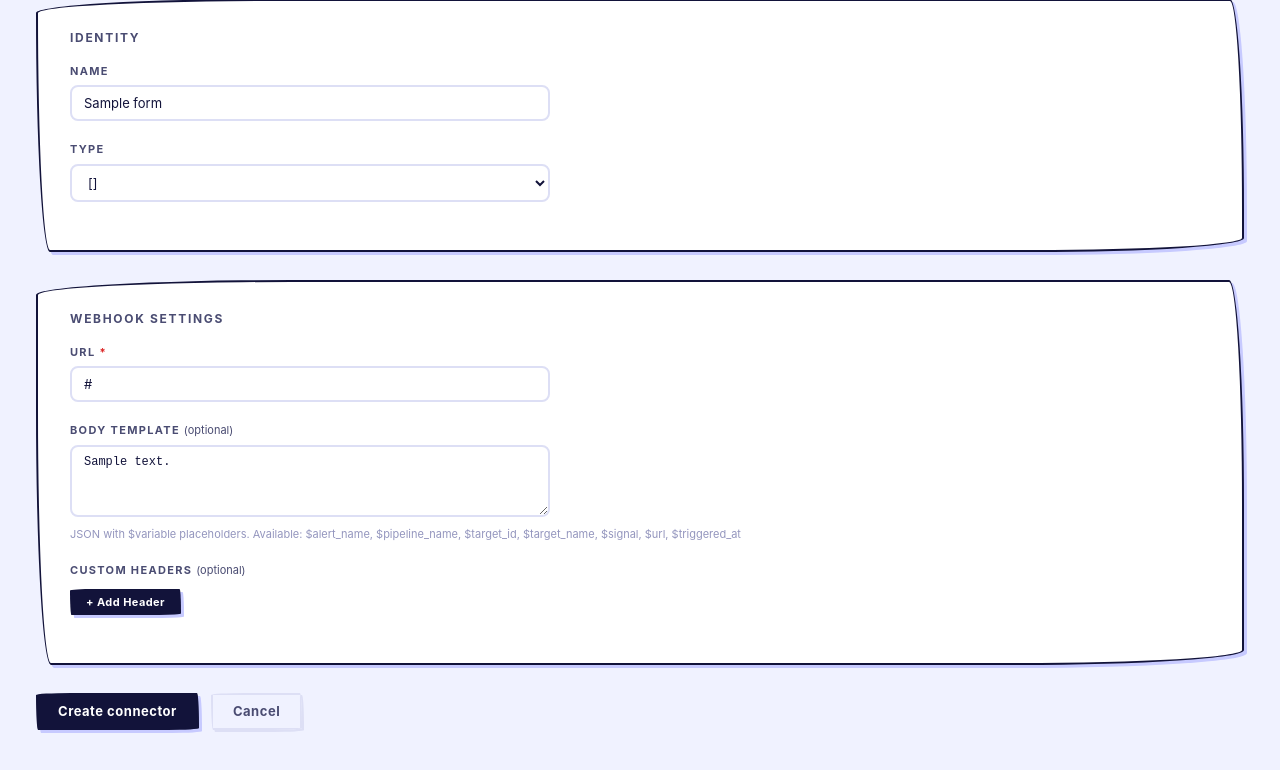
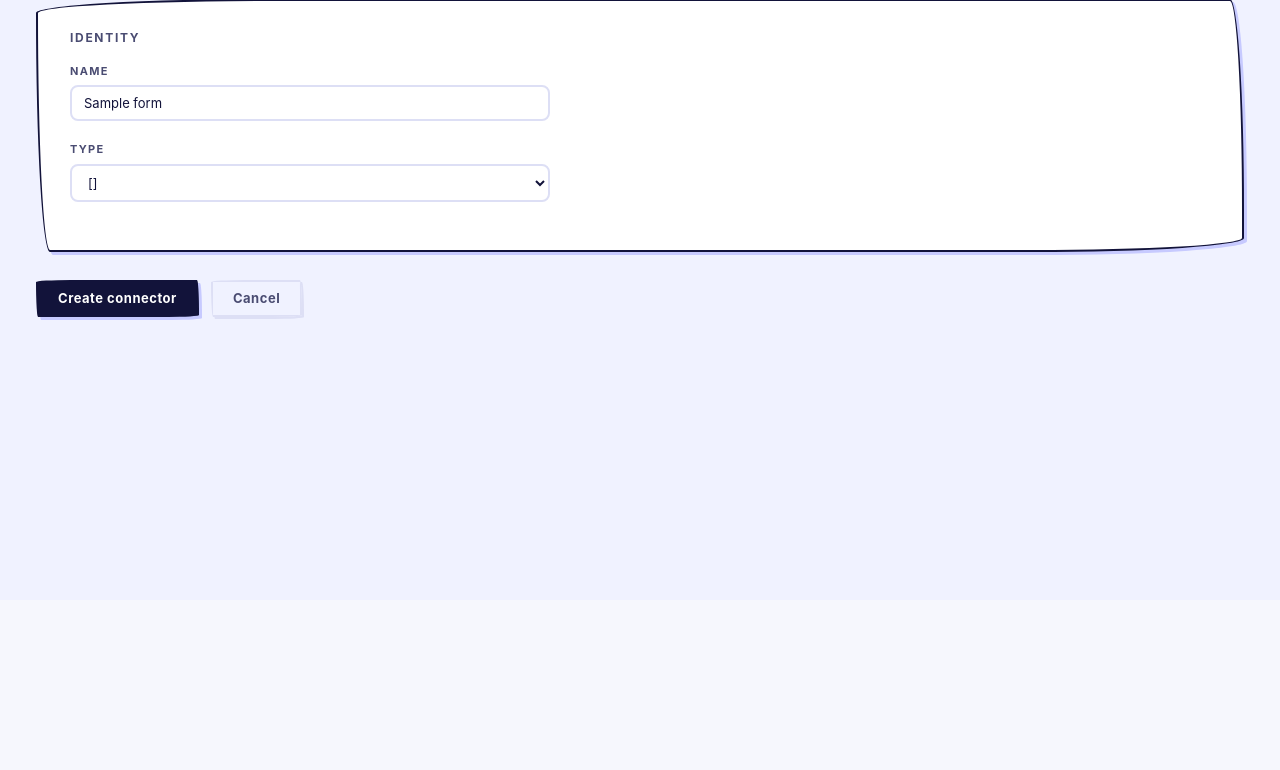
Before and after one commit to AlexAuragan/PipeChecker, a Python web app: template src/api/website/templates/alert_connector_form.html in a window 1280 px wide. Shown: the part 200-970 px from the top of the page. After the commit the page ends 520 px from the top, so only its background shows below. Run offline with Jinja, Linux system fonts and the light colour scheme; the template is opened without the code that fills it: most values are stand-ins (such as "Sample title", 1, 10 or a date in 2020).

Commit message:
FIX: Alert connectors

```diff
--- a/src/api/website/templates/alert_connector_form.html
+++ b/src/api/website/templates/alert_connector_form.html
@@ -98,7 +98,7 @@
       <input type="hidden" name="type" value="{{ form_data.type }}">
       <input type="text" value="{{ form_data.type }}" readonly>
       {% else %}
-      <select name="type" id="ac-type" onchange="onTypeChange()">
+      <select name="type" id="ac-type">
         {% for t in all_types %}
         <option value="{{ t.value }}" {% if form_data.type == t.value %}selected{% endif %}>{{ t.value }}</option>
         {% endfor %}
@@ -108,7 +108,8 @@
   </div>
 
   {# ── RSS settings ─────────────────────────────────────────────────────── #}
-  <div id="section-rss" class="form-card">
+  <div id="section-rss" class="form-card"
+    {% if form_data.type != "rss" %}style="display:none"{% endif %}>
     <h2>RSS SETTINGS</h2>
 
     <div class="field">
@@ -139,9 +140,10 @@
     </div>
   </div>
 
-  {# ── Webhook / Discord settings ───────────────────────────────────────── #}
-  <div id="section-webhook" class="form-card">
-    <h2 id="webhook-section-title">WEBHOOK SETTINGS</h2>
+  {# ── Webhook settings ──────────────────────────────────────────────────── #}
+  <div id="section-webhook" class="form-card"
+    {% if form_data.type != "webhook" %}style="display:none"{% endif %}>
+    <h2>WEBHOOK SETTINGS</h2>
 
     <div class="field">
       <label>URL <span style="color:var(--r)">*</span></label>
@@ -153,7 +155,7 @@
       <label>Body template <span style="font-weight:400; text-transform:none; letter-spacing:0">(optional)</span></label>
       <textarea name="body_template"
         placeholder='{"text": "[$signal] $pipeline_name / $target_name — $url"}'>{{ form_data.body_template }}</textarea>
-      <span class="hint">JSON with $variable placeholders. Available: $alert_name, $pipeline_name, $target_id, $target_name, $signal, $url, $triggered_at</span>
+      <span class="hint">Raw JSON with $variable placeholders.</span>
     </div>
 
     <div class="field">
@@ -176,6 +178,25 @@
     </div>
   </div>
 
+  {# ── Discord settings ──────────────────────────────────────────────────── #}
+  <div id="section-discord" class="form-card"
+    {% if form_data.type != "discord" %}style="display:none"{% endif %}>
+    <h2>DISCORD SETTINGS</h2>
+
+    <div class="field">
+      <label>Discord webhook URL <span style="color:var(--r)">*</span></label>
+      <input type="text" name="url" value="{{ form_data.url }}"
+        placeholder="https://discord.com/api/webhooks/…">
+    </div>
+
+    <div class="field">
+      <label>Message template <span style="font-weight:400; text-transform:none; letter-spacing:0">(Markdown supported)</span></label>
+      <textarea name="discord_message_template"
+        placeholder="**[$signal]** $pipeline_name / $target_name&#10;$url">{{ form_data.discord_message_template or form_data.body_template }}</textarea>
+      <span class="hint">Discord supports Markdown here. Variables: $alert_name, $pipeline_name, $target_id, $target_name, $signal, $url, $triggered_at</span>
+    </div>
+  </div>
+
   <div class="actions">
     <button type="submit">{% if editing %}Save changes{% else %}Create connector{% endif %}</button>
     <a href="/alert-connector" class="btn btn-cancel">Cancel</a>
@@ -184,15 +205,22 @@
 </form>
 
 <script>
-const CURRENT_TYPE = {{ form_data.type.value | tojson }};
+const CURRENT_TYPE = {{ (form_data.type or "rss") | tojson | safe }};
+function getSelectedType() {
+  const select = document.getElementById('ac-type');
+  return select ? select.value : CURRENT_TYPE;
+}
 
 function onTypeChange() {
-  const t = document.getElementById('ac-type')
-    ? document.getElementById('ac-type').value
-    : CURRENT_TYPE;
-  document.getElementById('section-rss').style.display     = (t === 'rss') ? '' : 'none';
-  document.getElementById('section-webhook').style.display = (t !== 'rss') ? '' : 'none';
-  document.getElementById('webhook-section-title').textContent = (t === 'discord') ? 'DISCORD SETTINGS' : 'WEBHOOK SETTINGS';
+  const t = getSelectedType();
+
+  const rssSection = document.getElementById('section-rss');
+  const webhookSection = document.getElementById('section-webhook');
+  const discordSection = document.getElementById('section-discord');
+
+  rssSection.style.display = t === 'rss' ? '' : 'none';
+  webhookSection.style.display = t === 'webhook' ? '' : 'none';
+  discordSection.style.display = t === 'discord' ? '' : 'none';
 }
 
 function addHeader() {
@@ -215,5 +243,7 @@
 }
 
 document.addEventListener('DOMContentLoaded', onTypeChange);
+const typeSelect = document.getElementById('ac-type');
+if (typeSelect) typeSelect.addEventListener('change', onTypeChange);
 </script>
 {% endblock %}
```
